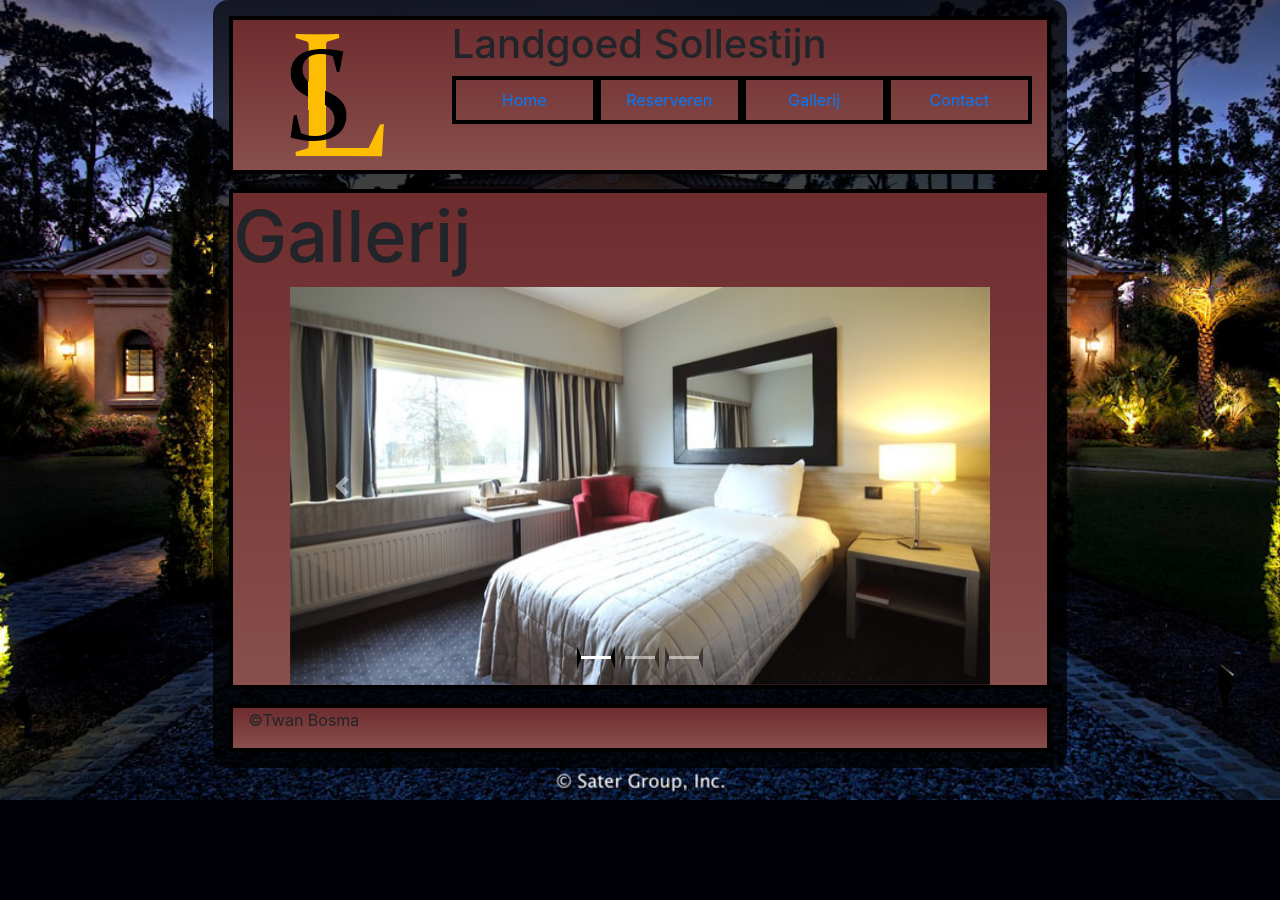
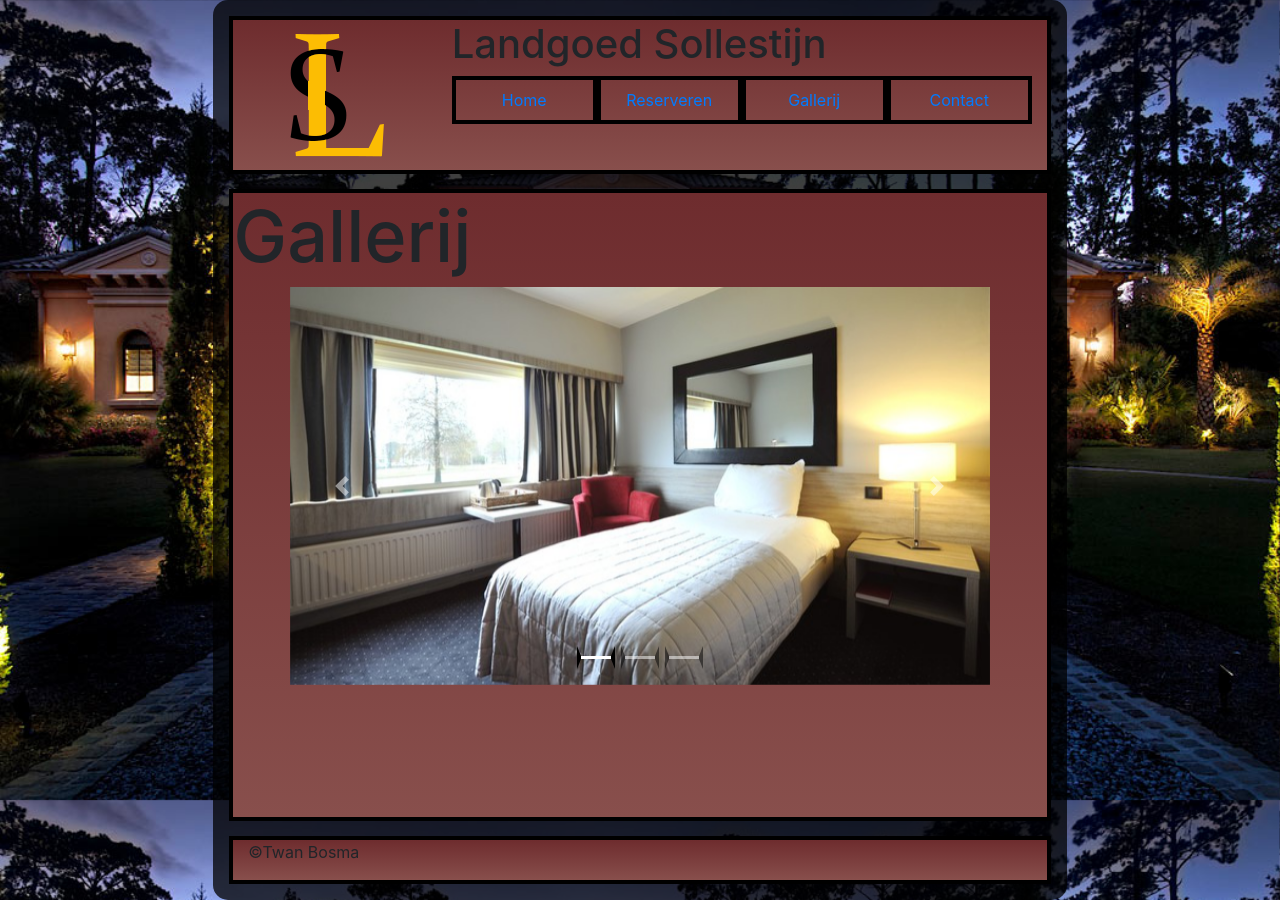
Before and after one commit to MarkBenjamins/Reserveringssysteem, a PHP site: page /gallery.php in a window 1280 px wide. Before the commit the page ends 800 px from the top, so only its background shows below. Run offline with PHP 8.4, Linux system fonts and the light colour scheme; some libraries are stand-ins or nearby versions.

Commit message:
Update gallery.css
gallery css aangepast

```diff
--- a/stylesheets/gallery.css
+++ b/stylesheets/gallery.css
@@ -1,5 +1,10 @@
 #gallerybox {
-  height: 100%;
+  height: 530px;
   width: 700px;
   margin: auto;
 }
+
+#galleryheader {
+	text-align: center;
+	margin-bottom: 20px;
+}
```
